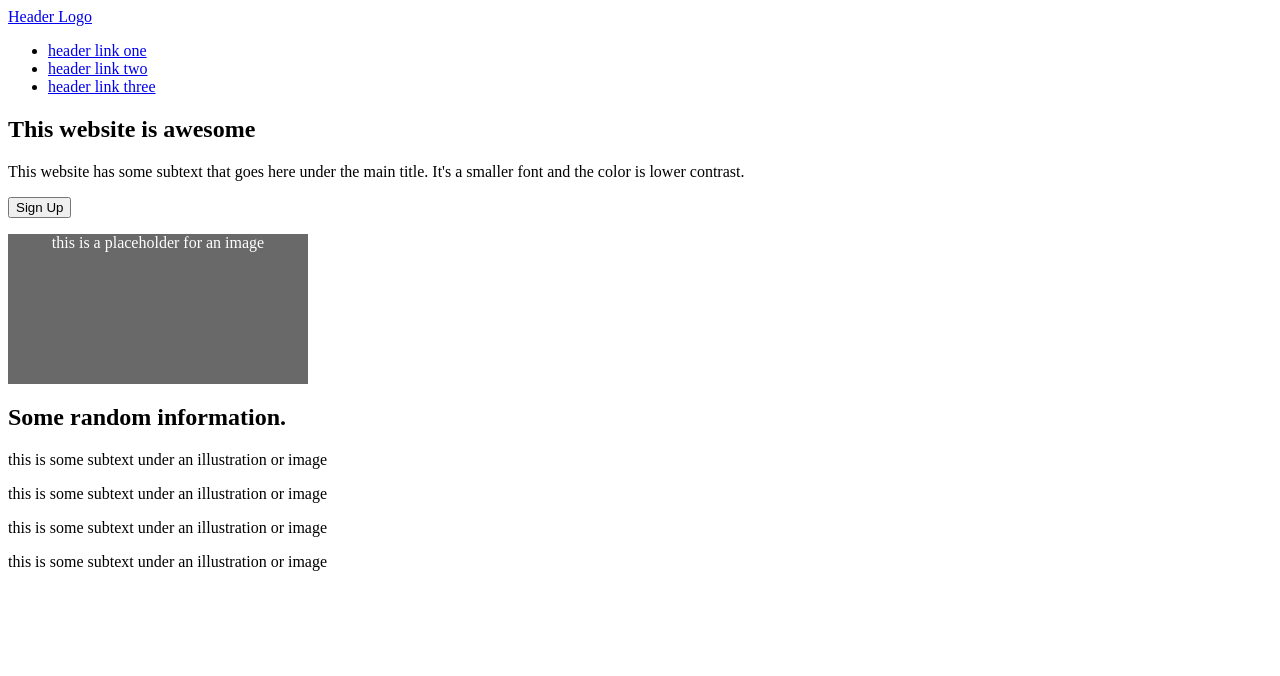
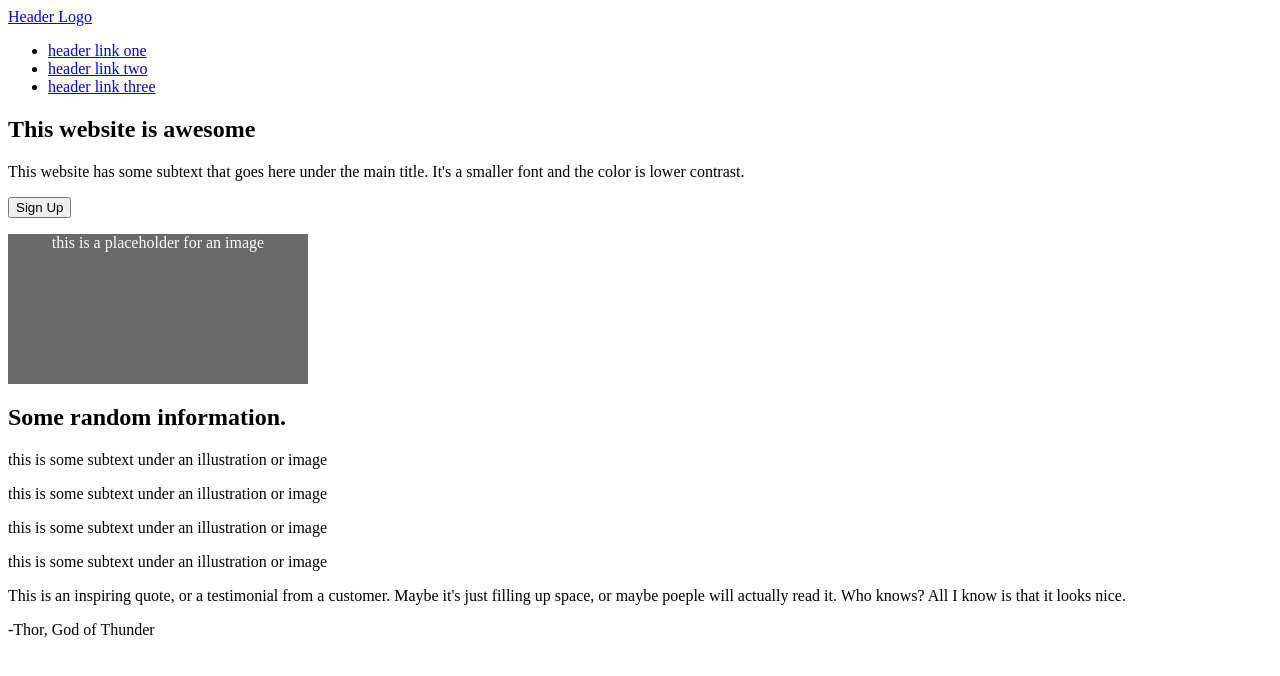
Before and after one commit to grizzygrant/op_landingpage, a plain HTML site: page index.html in a window 1280 px wide. Drawn offline with Linux system fonts and the light colour scheme.

Commit message:
Added quote content to HTML

```diff
--- a/index.html
+++ b/index.html
@@ -57,6 +57,8 @@
 
     <section class="quote">
         <div class="quote-div">
+            <p>This is an inspiring quote, or a testimonial from a customer. Maybe it's just filling up space, or maybe poeple will actually read it. Who knows? All I know is that it looks nice.</p>
+            <p>-Thor, God of Thunder</p>
         </div>
     </section>
 
```
